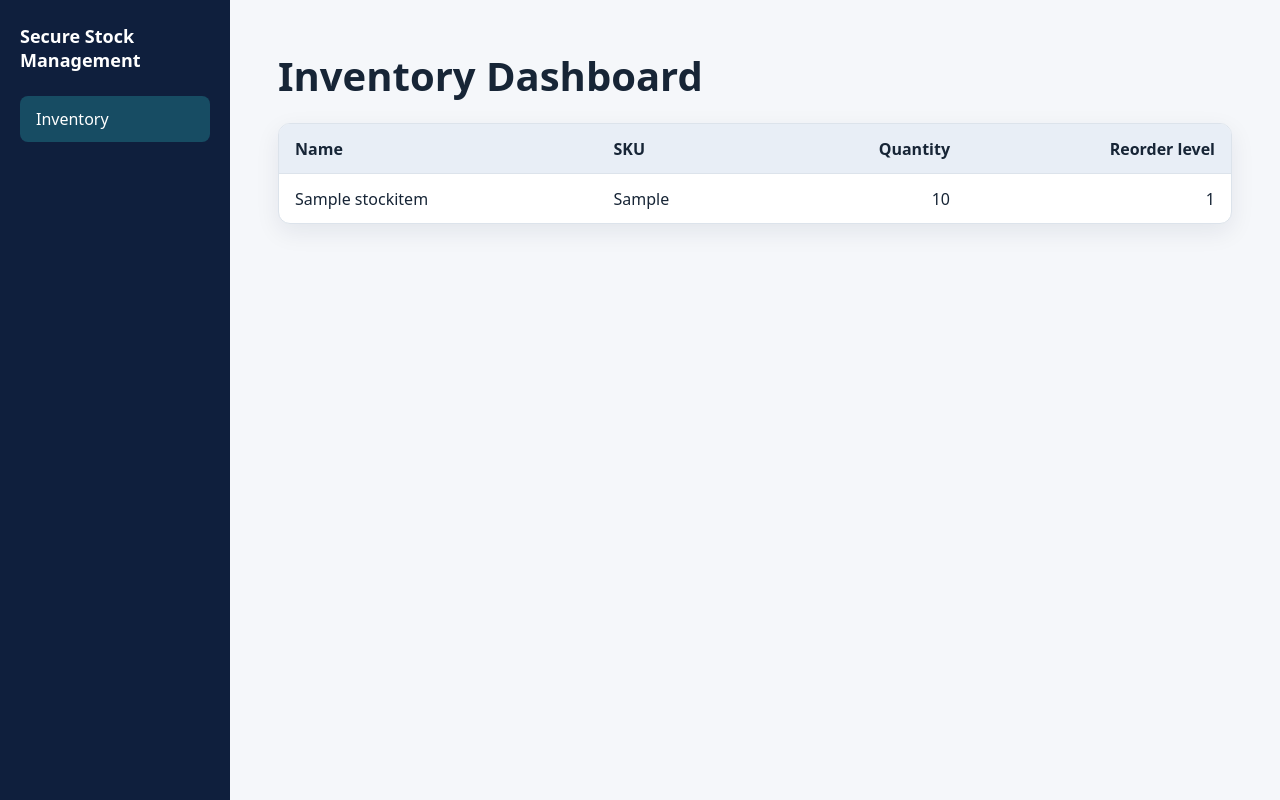
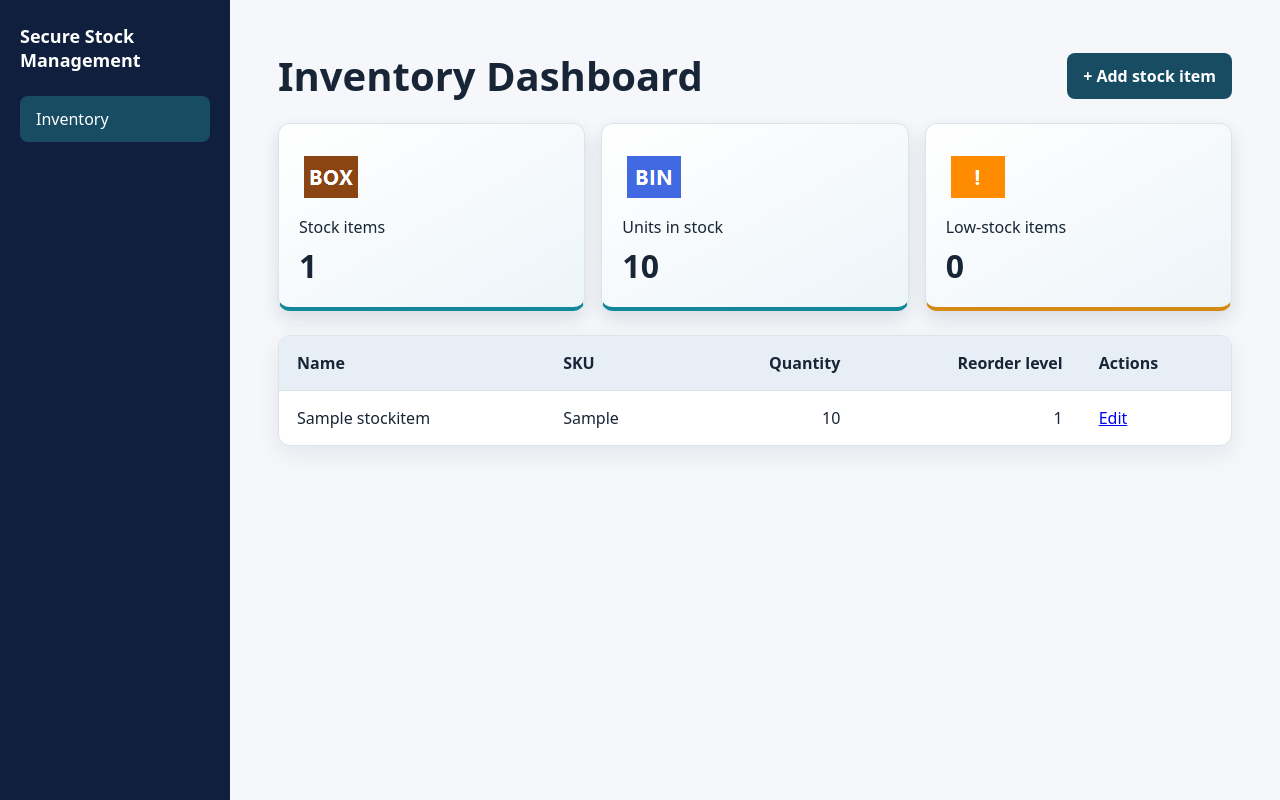
Before and after one commit to Pratyush-M-Bhatt/secure-stock-management, a Django app: page /stock/ in a window 1280 px wide. Run offline with Django 5.2, Linux system fonts and the light colour scheme; a user stored in the database is signed in; tables that the repository leaves empty hold one stand-in row (values such as "Sample post").

Commit message:
Add inventory summary and stock editing

```diff
--- a/stocksite/inventory/templates/inventory/stock_list.html
+++ b/stocksite/inventory/templates/inventory/stock_list.html
@@ -1,3 +1,4 @@
+{% load static %}
 <!DOCTYPE html>
 <html lang="en">
 <head>
@@ -49,12 +50,74 @@
         }
 
         main {
+            min-width: 0;
             padding: clamp(1rem, 4vw, 3rem);
         }
 
-        h1 {
-            margin: 0 0 1.25rem;
+        .dashboard-heading {
+            display: flex;
+            align-items: center;
+            justify-content: space-between;
+            flex-wrap: wrap;
+            gap: 0.75rem;
+            margin-bottom: 1.25rem;
+        }
+
+        .dashboard-heading h1 {
+            margin: 0;
             font-size: clamp(1.75rem, 4vw, 2.5rem);
+        }
+
+        .add-stock-button {
+            display: inline-block;
+            padding: 0.75rem 1rem;
+            border-radius: 0.5rem;
+            background: #174c63;
+            color: white;
+            font-weight: 600;
+            text-decoration: none;
+        }
+
+        .add-stock-button:hover {
+            background: #215d76;
+        }
+
+        .add-stock-button:focus-visible {
+            outline: 3px solid #14889b;
+            outline-offset: 3px;
+        }
+
+        .stock-summary {
+            display: grid;
+            grid-template-columns: repeat(auto-fit, minmax(min(100%, 12rem), 1fr));
+            gap: 1rem;
+            margin-bottom: 1.5rem;
+        }
+
+        .summary-card {
+            padding: 1.25rem;
+            border: 1px solid #dce3eb;
+            border-bottom: 4px solid #14889b;
+            border-radius: 0.75rem;
+            background: linear-gradient(150deg, #ffffff, #edf5f9);
+            box-shadow: 0 8px 18px rgb(15 31 61 / 12%);
+        }
+
+        .summary-card img {
+            display: block;
+            margin-bottom: 0.5rem;
+            object-fit: contain;
+        }
+
+        .summary-card strong {
+            display: block;
+            margin-top: 0.35rem;
+            font-size: 2rem;
+            font-variant-numeric: tabular-nums;
+        }
+
+        .summary-card--alert {
+            border-bottom-color: #d68a16;
         }
 
         .table-wrapper {
@@ -73,7 +136,7 @@
 
         th,
         td {
-            padding: 0.85rem 1rem;
+            padding: 1rem 1.125rem;
             border-bottom: 1px solid #dce3eb;
             text-align: left;
         }
@@ -83,8 +146,10 @@
             font-weight: 600;
         }
 
-        th:nth-child(n+3),
-        td:nth-child(n+3) {
+        th:nth-child(3),
+        th:nth-child(4),
+        td:nth-child(3),
+        td:nth-child(4) {
             text-align: right;
             font-variant-numeric: tabular-nums;
         }
@@ -123,7 +188,35 @@
         </aside>
 
         <main>
-            <h1>Inventory Dashboard</h1>
+            <div class="dashboard-heading">
+                <h1>Inventory Dashboard</h1>
+                {% if perms.inventory.add_stockitem %}
+                    <a class="add-stock-button" href="{% url 'stock_add' %}">+ Add stock item</a>
+                {% endif %}
+            </div>
+
+            <section class="stock-summary" aria-label="Inventory summary">
+                <div class="summary-card">
+                    <img src="{% static 'inventory/images/stock-items.png' %}"
+                         alt="" width="64" height="64">
+                    <span>Stock items</span>
+                    <strong>{{ stock_item_count }}</strong>
+                </div>
+
+                <div class="summary-card">
+                    <img src="{% static 'inventory/images/units-in-stock.png' %}"
+                         alt="" width="64" height="64">
+                    <span>Units in stock</span>
+                    <strong>{{ total_units }}</strong>
+                </div>
+
+                <div class="summary-card summary-card--alert">
+                    <img src="{% static 'inventory/images/low-stock.png' %}"
+                         alt="" width="64" height="64">
+                    <span>Low-stock items</span>
+                    <strong>{{ low_stock_count }}</strong>
+                </div>
+            </section>
 
             <div class="table-wrapper" role="region"
                  aria-label="Stock items table" tabindex="0">
@@ -134,6 +227,9 @@
                             <th scope="col">SKU</th>
                             <th scope="col">Quantity</th>
                             <th scope="col">Reorder level</th>
+                            {% if perms.inventory.change_stockitem %}
+                                <th scope="col">Actions</th>
+                            {% endif %}
                         </tr>
                     </thead>
                     <tbody>
@@ -143,10 +239,18 @@
                             <td>{{ item.sku }}</td>
                             <td>{{ item.quantity }}</td>
                             <td>{{ item.reorder_level }}</td>
+                            {% if perms.inventory.change_stockitem %}
+                                <td>
+                                    <a href="{% url 'stock_edit' item.pk %}"
+                                       aria-label="Edit {{ item.name }} ({{ item.sku }})">Edit</a>
+                                </td>
+                            {% endif %}
                         </tr>
                         {% empty %}
                         <tr>
-                            <td colspan="4">No stock items found.</td>
+                            <td colspan="{% if perms.inventory.change_stockitem %}5{% else %}4{% endif %}">
+                                No stock items found.
+                            </td>
                         </tr>
                         {% endfor %}
                     </tbody>
--- a/stocksite/inventory/views.py
+++ b/stocksite/inventory/views.py
@@ -1,5 +1,6 @@
 from django.contrib.auth.decorators import login_required, permission_required
-from django.shortcuts import redirect, render
+from django.db.models import F, Sum
+from django.shortcuts import get_object_or_404, redirect, render
 
 from .forms import StockItemForm
 from .models import StockItem
@@ -9,7 +10,13 @@ from .models import StockItem
 @permission_required("inventory.view_stockitem", raise_exception=True)
 def stock_list(request):
     items = StockItem.objects.all()
-    return render(request, "inventory/stock_list.html", {"items": items})
+    context = {
+        "items": items,
+        "stock_item_count": items.count(),
+        "total_units": items.aggregate(total=Sum("quantity", default=0))["total"],
+        "low_stock_count": items.filter(quantity__lte=F("reorder_level")).count(),
+    }
+    return render(request, "inventory/stock_list.html", context)
 
 
 @login_required(login_url="/admin/login/")
@@ -24,3 +31,19 @@ def stock_add(request):
         form = StockItemForm()
 
     return render(request, "inventory/stock_add.html", {"form": form})
+
+
+@login_required(login_url="/admin/login/")
+@permission_required("inventory.change_stockitem", raise_exception=True)
+def stock_edit(request, pk):
+    item = get_object_or_404(StockItem, pk=pk)
+
+    if request.method == "POST":
+        form = StockItemForm(request.POST, instance=item)
+        if form.is_valid():
+            form.save()
+            return redirect("stock_list")
+    else:
+        form = StockItemForm(instance=item)
+
+    return render(request, "inventory/stock_edit.html", {"form": form, "item": item})
--- a/stocksite/stocksite/urls.py
+++ b/stocksite/stocksite/urls.py
@@ -16,11 +16,12 @@ Including another URLconf
 """
 from django.contrib import admin
 from django.urls import path
-from inventory.views import stock_add
-from inventory.views import stock_list
+
+from inventory.views import stock_add, stock_edit, stock_list
 
 urlpatterns = [
     path("admin/", admin.site.urls),
     path("stock/", stock_list, name="stock_list"),
     path("stock/add/", stock_add, name="stock_add"),
+    path("stock/<int:pk>/edit/", stock_edit, name="stock_edit"),
 ]
```
Also changed, not shown: stocksite/inventory/templates/inventory/stock_edit.html (added, +8 -0 lines), stocksite/inventory/static/inventory/images/low-stock.png (added), stocksite/inventory/static/inventory/images/stock-items.png (added), stocksite/inventory/static/inventory/images/units-in-stock.png (added).
